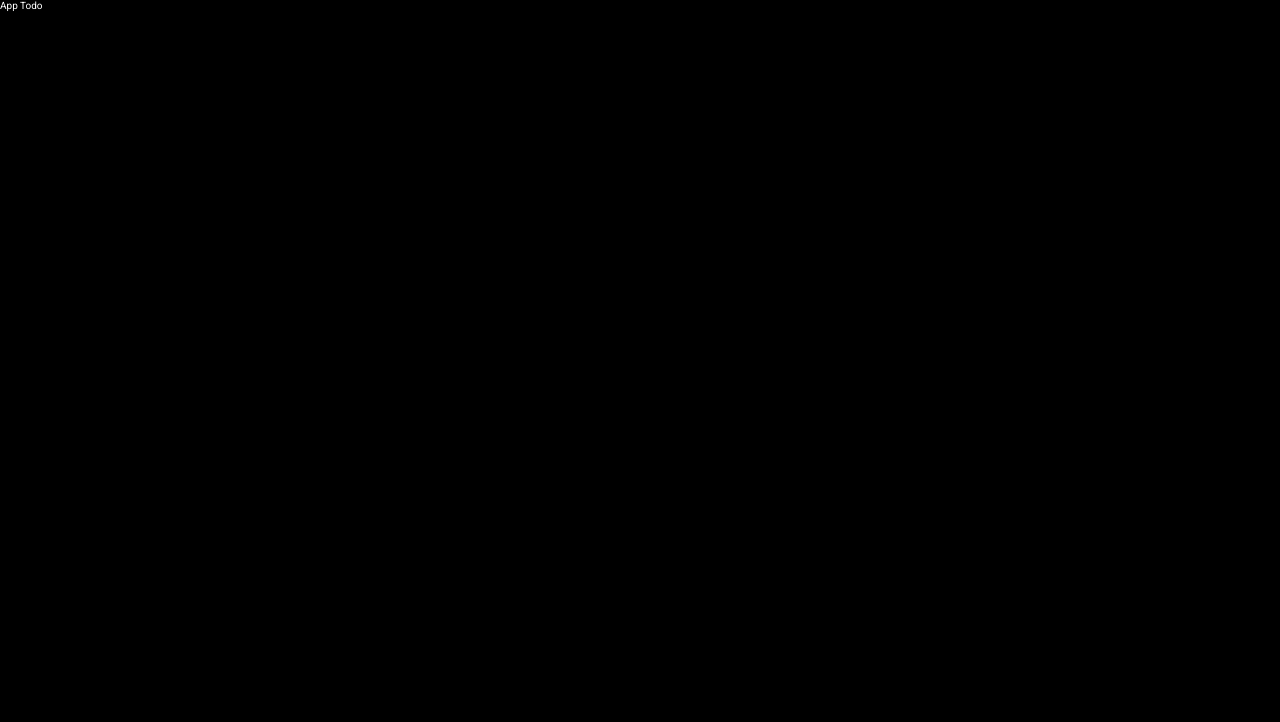
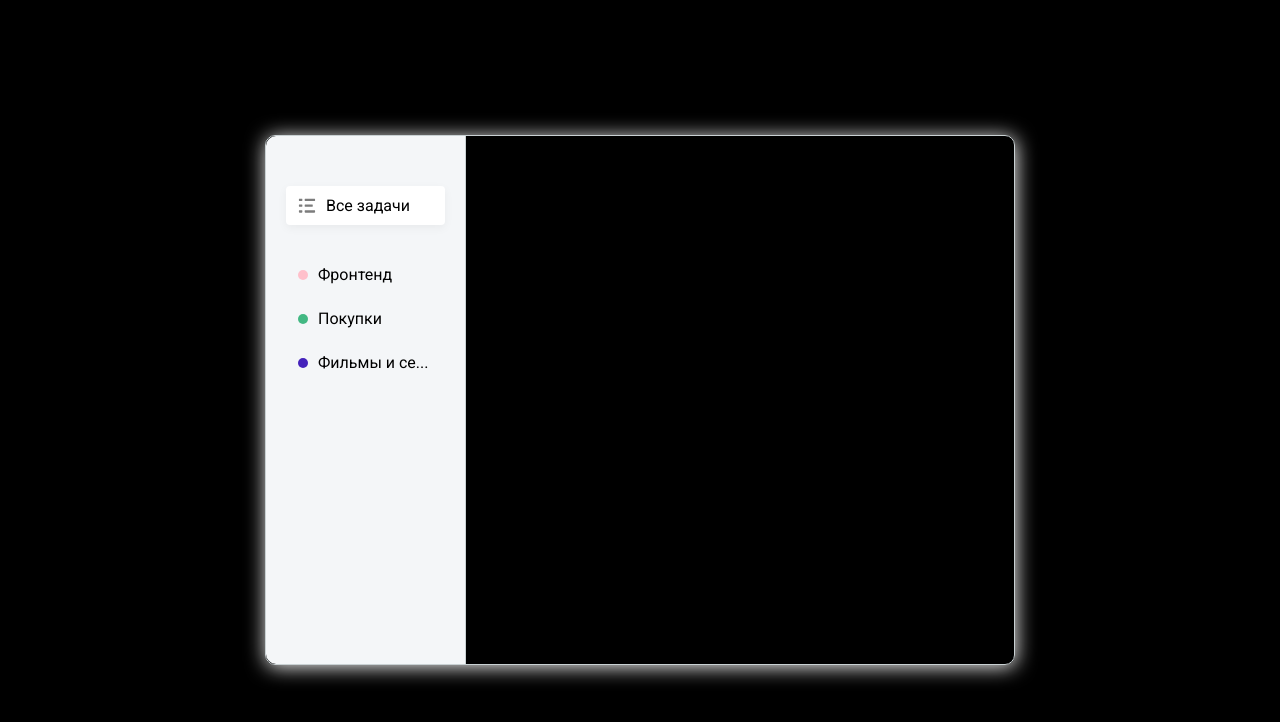
Before and after one commit to LuckyFoxCode/project_todo, a React (Vite) app: page / in a window 1280 px wide. Shown: the top 722 px of the page. Built offline with nearby package versions, Linux system fonts and the light colour scheme.

Commit message:
:sparkles: Create components sidebar & other in the project.

```diff
--- a/src/App.jsx
+++ b/src/App.jsx
@@ -1,3 +1,21 @@
+import styles from './App.module.scss';
+import { List } from './components/common';
+
+const allTasks = [{ id: 1, icon: true, active: true, iconName: 'all', label: 'Все задачи' }];
+const tasks = [
+  { id: 1, color: 'pink', active: false, label: 'Фронтенд' },
+  { id: 2, color: '#42b883', active: false, label: 'Покупки' },
+  { id: 3, color: '#42b', active: false, label: 'Фильмы и се...' },
+];
+
 export const App = () => {
-  return <div className='App'>App Todo</div>;
+  return (
+    <div className={styles.todo}>
+      <div className={styles.todo__sidebar}>
+        <List items={allTasks} />
+        <List items={tasks} />
+      </div>
+      <div className={styles.todo__tasks}></div>
+    </div>
+  );
 };
--- /dev/null
+++ b/src/App.module.scss
@@ -0,0 +1,48 @@
+@import 'main';
+
+.todo {
+  position: absolute;
+  left: 50%;
+  top: 50%;
+  width: 750px;
+  height: 530px;
+  transform: translate(-50%, -50%);
+  box-shadow: 1px 2px 20px #f3f3f3;
+  border-radius: 10px;
+  border: 1px solid $N0;
+  &__sidebar {
+    background-color: $L_GRAY;
+    width: 200px;
+    height: 100%;
+    border-right: 1px solid $N0;
+    border-radius: 10px 0 0 10px;
+    padding: 50px 20px;
+  }
+  &__list {
+    li {
+      @include flex(flex-start, center);
+      @include transition(background-color, box-shadow);
+      padding: 10px 12px;
+      cursor: pointer;
+      margin-bottom: 5px;
+      &.active {
+        background-color: $WHITE;
+        box-shadow: 0px 3px 10px rgba($BLACK, 0.05);
+        border-radius: 4px;
+      }
+      &:hover {
+        background-color: $WHITE;
+        box-shadow: 0px 3px 10px rgba($BLACK, 0.05);
+        border-radius: 4px;
+      }
+    }
+    &_icon {
+      width: 18px;
+      margin-right: 10px;
+      fill: #7c7c7c;
+    }
+    &_text {
+      @include text(rem(16px), 400, $BLACK);
+    }
+  }
+}
--- /dev/null
+++ b/src/components/common/Icon/Icon.jsx
@@ -0,0 +1,82 @@
+export const Icon = ({ name, className, onClick }) => {
+  switch (name) {
+    case 'all':
+      return (
+        <svg
+          className={className}
+          onClick={onClick}
+          viewBox='0 0 14 12'
+          xmlns='http://www.w3.org/2000/svg'
+        >
+          <path d='M10.96 5.10001H5.74001C5.24321 5.10001 5.20001 5.50231 5.20001 6.00001C5.20001 6.49771 5.24321 6.90001 5.74001 6.90001H10.96C11.4568 6.90001 11.5 6.49771 11.5 6.00001C11.5 5.50231 11.4568 5.10001 10.96 5.10001ZM12.76 9.60001H5.74001C5.24321 9.60001 5.20001 10.0023 5.20001 10.5C5.20001 10.9977 5.24321 11.4 5.74001 11.4H12.76C13.2568 11.4 13.3 10.9977 13.3 10.5C13.3 10.0023 13.2568 9.60001 12.76 9.60001ZM5.74001 2.40001H12.76C13.2568 2.40001 13.3 1.99771 13.3 1.50001C13.3 1.00231 13.2568 0.600006 12.76 0.600006H5.74001C5.24321 0.600006 5.20001 1.00231 5.20001 1.50001C5.20001 1.99771 5.24321 2.40001 5.74001 2.40001ZM2.86001 5.10001H1.24001C0.743212 5.10001 0.700012 5.50231 0.700012 6.00001C0.700012 6.49771 0.743212 6.90001 1.24001 6.90001H2.86001C3.35681 6.90001 3.40001 6.49771 3.40001 6.00001C3.40001 5.50231 3.35681 5.10001 2.86001 5.10001ZM2.86001 9.60001H1.24001C0.743212 9.60001 0.700012 10.0023 0.700012 10.5C0.700012 10.9977 0.743212 11.4 1.24001 11.4H2.86001C3.35681 11.4 3.40001 10.9977 3.40001 10.5C3.40001 10.0023 3.35681 9.60001 2.86001 9.60001ZM2.86001 0.600006H1.24001C0.743212 0.600006 0.700012 1.00231 0.700012 1.50001C0.700012 1.99771 0.743212 2.40001 1.24001 2.40001H2.86001C3.35681 2.40001 3.40001 1.99771 3.40001 1.50001C3.40001 1.00231 3.35681 0.600006 2.86001 0.600006Z' />
+        </svg>
+      );
+    case 'close':
+      return (
+        <svg
+          className={className}
+          onClick={onClick}
+          viewBox='0 0 10 10'
+          xmlns='http://www.w3.org/2000/svg'
+        >
+          <path d='M6.24741 5L9.73899 1.50842C9.9047 1.343 9.99791 1.11853 9.99812 0.884393C9.99832 0.650251 9.90551 0.425617 9.74009 0.259907C9.57468 0.0941973 9.35021 0.000986589 9.11606 0.000779811C8.88192 0.000573033 8.65729 0.0933872 8.49158 0.258804L5 3.75038L1.50842 0.258804C1.34271 0.0930948 1.11796 0 0.883613 0C0.649264 0 0.424514 0.0930948 0.258804 0.258804C0.0930948 0.424514 0 0.649264 0 0.883613C0 1.11796 0.0930948 1.34271 0.258804 1.50842L3.75038 5L0.258804 8.49158C0.0930948 8.65729 0 8.88204 0 9.11639C0 9.35074 0.0930948 9.57549 0.258804 9.7412C0.424514 9.90691 0.649264 10 0.883613 10C1.11796 10 1.34271 9.90691 1.50842 9.7412L5 6.24962L8.49158 9.7412C8.65729 9.90691 8.88204 10 9.11639 10C9.35074 10 9.57549 9.90691 9.7412 9.7412C9.90691 9.57549 10 9.35074 10 9.11639C10 8.88204 9.90691 8.65729 9.7412 8.49158L6.24741 5Z' />
+        </svg>
+      );
+    case 'done':
+      return (
+        <svg
+          className={className}
+          onClick={onClick}
+          viewBox='0 0 11 8'
+          fill='none'
+          xmlns='http://www.w3.org/2000/svg'
+        >
+          <path
+            d='M9.29999 1.20001L3.79999 6.70001L1.29999 4.20001'
+            stroke='white'
+            strokeWidth='1.5'
+            strokeLinecap='round'
+            strokeLinejoin='round'
+          />
+        </svg>
+      );
+    case 'edit':
+      return (
+        <svg
+          className={className}
+          onClick={onClick}
+          viewBox='0 0 15 15'
+          xmlns='http://www.w3.org/2000/svg'
+        >
+          <path d='M0 12.0504V14.5834C0 14.8167 0.183308 15 0.41661 15H2.9496C3.05792 15 3.16624 14.9583 3.24123 14.875L12.34 5.78458L9.21542 2.66001L0.124983 11.7504C0.0416611 11.8338 0 11.9338 0 12.0504ZM14.7563 3.36825C14.8336 3.29116 14.8949 3.1996 14.9367 3.0988C14.9785 2.99801 15 2.88995 15 2.78083C15 2.6717 14.9785 2.56365 14.9367 2.46285C14.8949 2.36205 14.8336 2.27049 14.7563 2.19341L12.8066 0.24367C12.7295 0.166428 12.6379 0.105146 12.5372 0.0633343C12.4364 0.021522 12.3283 0 12.2192 0C12.1101 0 12.002 0.021522 11.9012 0.0633343C11.8004 0.105146 11.7088 0.166428 11.6318 0.24367L10.107 1.76846L13.2315 4.89304L14.7563 3.36825Z' />
+        </svg>
+      );
+    case 'plus':
+      return (
+        <svg
+          className={className}
+          onClick={onClick}
+          viewBox='0 0 12 12'
+          fill='none'
+          xmlns='http://www.w3.org/2000/svg'
+        >
+          <path
+            d='M6 1V11'
+            stroke='#868686'
+            strokeWidth='1.5'
+            strokeLinecap='round'
+            strokeLinejoin='round'
+          />
+          <path
+            d='M1 6H11'
+            stroke='#868686'
+            strokeWidth='1.5'
+            strokeLinecap='round'
+            strokeLinejoin='round'
+          />
+        </svg>
+      );
+    default:
+      return null;
+  }
+};
--- /dev/null
+++ b/src/components/common/Icon/index.js
@@ -0,0 +1 @@
+export * from './Icon';
--- /dev/null
+++ b/src/components/common/List/List.jsx
@@ -0,0 +1,31 @@
+import classNames from 'classnames';
+import { Icon } from '..';
+import styles from './List.module.scss';
+
+export const List = ({ items }) => {
+  return (
+    <ul className={styles.list}>
+      {[] &&
+        items.map((item) => (
+          <li
+            key={item.id}
+            className={classNames(item.active ? styles.active : '')}
+          >
+            {item.icon && (
+              <Icon
+                name={item.iconName}
+                className={styles.list__icon}
+              />
+            )}
+            {item.color && (
+              <div
+                className={styles.list__bullet}
+                style={{ backgroundColor: item.color }}
+              />
+            )}
+            <span className={styles.list__text}>{item.label}</span>
+          </li>
+        ))}
+    </ul>
+  );
+};
--- /dev/null
+++ b/src/components/common/List/List.module.scss
@@ -0,0 +1,36 @@
+@import 'main';
+.list {
+  margin-bottom: 30px;
+  &:last-child {
+    margin-bottom: 0;
+  }
+  li {
+    @include flex(flex-start, center);
+    @include transition(background-color, box-shadow);
+    padding: 10px 12px;
+    cursor: pointer;
+    margin-bottom: 5px;
+    &.active {
+      background-color: $WHITE;
+      box-shadow: 0px 3px 10px rgba($BLACK, 0.05);
+      border-radius: 4px;
+    }
+    &:hover {
+      background-color: $WHITE;
+      box-shadow: 0px 3px 10px rgba($BLACK, 0.05);
+      border-radius: 4px;
+    }
+  }
+  &__icon {
+    width: 18px;
+    margin-right: 10px;
+    fill: #7c7c7c;
+  }
+  &__bullet {
+    @include size(10px, true);
+    margin-right: 10px;
+  }
+  &__text {
+    @include text(rem(16px), 400, $BLACK);
+  }
+}
--- /dev/null
+++ b/src/components/common/List/index.js
@@ -0,0 +1 @@
+export * from './List';
--- /dev/null
+++ b/src/components/common/index.js
@@ -0,0 +1,2 @@
+export * from './Icon/';
+export * from './List/';
--- a/src/scss/_common.scss
+++ b/src/scss/_common.scss
@@ -50,7 +50,3 @@ input[type='password'] {
   -appearance: none;
   border-radius: 0;
 }
-
-.App {
-  display: flex;
-}
```
Also changed, not shown: src/components/index.js (added).
